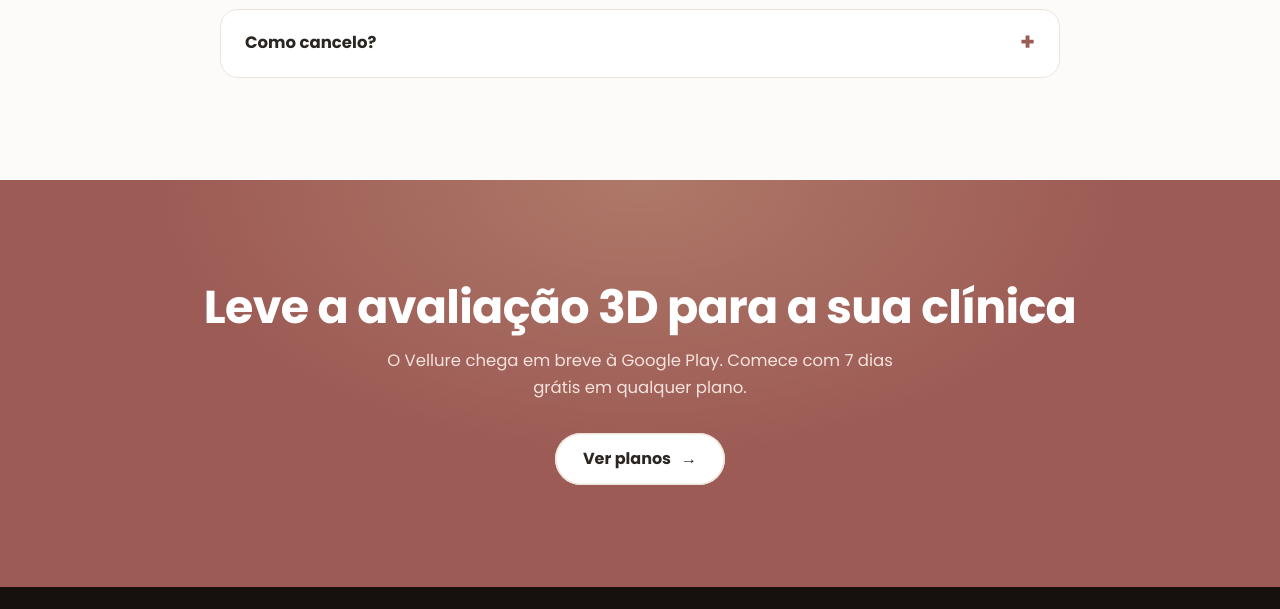
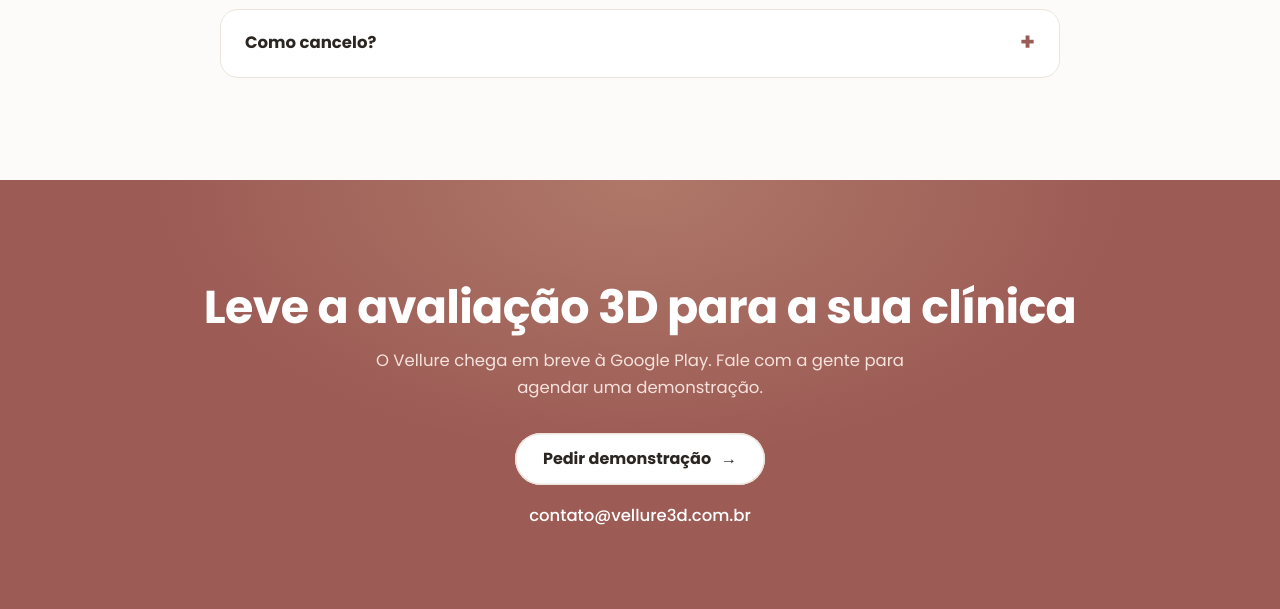
Before and after one commit to nicholassilvag/vellure-site, a plain HTML site: page index.html in a window 1280 px wide. Shown: the part 6833-7442 px from the top of the page. Drawn offline with Linux system fonts and the light colour scheme.

Commit message:
Dados do responsável e e-mail de contato
Co-Authored-By: Claude Opus 5.5 <noreply@anthropic.com>
Claude-Session: https://claude.ai/code/session_014Lm6mGyUMTVBPFbaDGtvzm

```diff
--- a/index.html
+++ b/index.html
@@ -221,8 +221,9 @@
 <section class="band final" id="contato">
   <div class="wrap">
     <h2>Leve a avaliação 3D para a sua clínica</h2>
-    <p>O Vellure chega em breve à Google Play. Comece com 7 dias grátis em qualquer plano.</p>
-    <a class="btn claro" href="#planos">Ver planos <span class="seta">→</span></a>
+    <p>O Vellure chega em breve à Google Play. Fale com a gente para agendar uma demonstração.</p>
+    <a class="btn claro" href="mailto:contato@vellure3d.com.br?subject=Demonstra%C3%A7%C3%A3o%20do%20Vellure">Pedir demonstração <span class="seta">→</span></a>
+    <span class="contato">contato@vellure3d.com.br</span>
   </div>
 </section>
 
```
Also changed, not shown: privacidade.html (+2 -2 lines), termos.html (+2 -2 lines).
